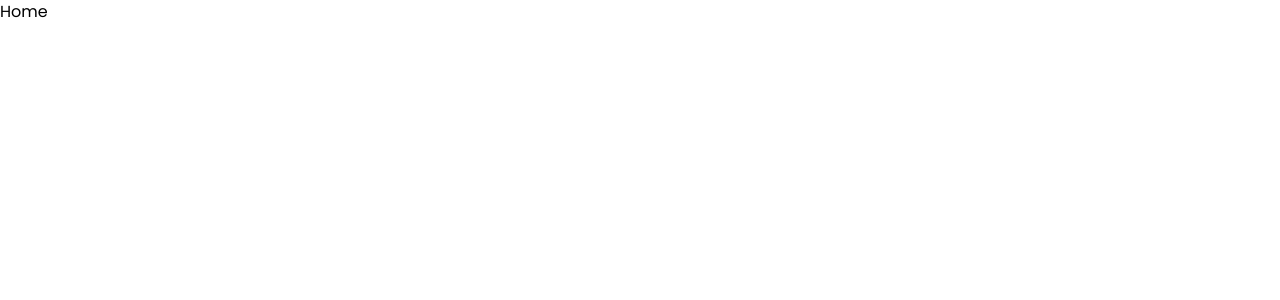
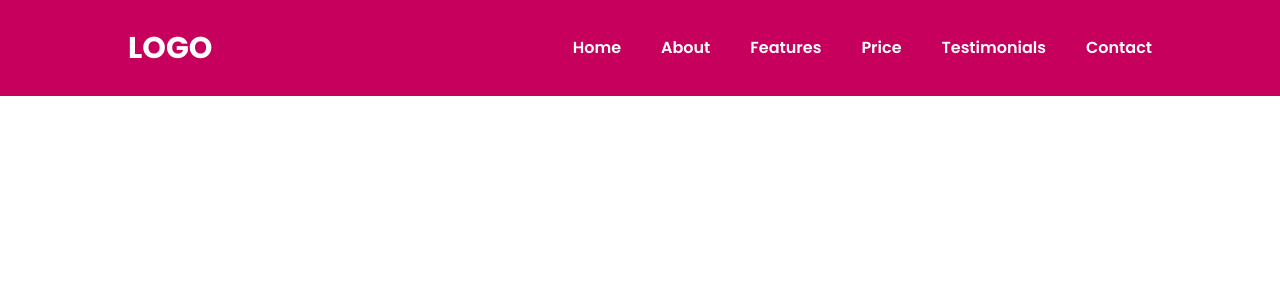
Before and after one commit to Jisap/next15-landingPage-product, a Next.js app: page / in a window 1280 px wide. Shown: the top 300 px of the page. Built offline with nearby package versions, Linux system fonts and the light colour scheme.

Commit message:
Add responsive navigation components and update layout

```diff
--- a/app/layout.tsx
+++ b/app/layout.tsx
@@ -1,6 +1,7 @@
 import type { Metadata } from "next";
 import { Poppins } from "next/font/google";
 import "./globals.css";
+import ResponsiveNav from "@/components/Home/Navbar/ResponsiveNav";
 
 const poppins = Poppins({
   weight: ["100", "200", "300", "400", "500", "600", "700", "800", "900"],
@@ -23,6 +24,7 @@ export default function RootLayout({
       <body
         className={`${poppins.className} antialiased`}
       >
+        <ResponsiveNav />
         {children}
       </body>
     </html>
--- a/components/Home/Navbar.tsx
+++ /dev/null
@@ -1,9 +0,0 @@
-import React from 'react'
-
-const Navbar = () => {
-  return (
-    <div>Navbar</div>
-  )
-}
-
-export default Navbar
--- /dev/null
+++ b/components/Home/Navbar/MobileNav.tsx
@@ -0,0 +1,9 @@
+import React from 'react'
+
+const MobileNav = () => {
+  return (
+    <div>MobileNav</div>
+  )
+}
+
+export default MobileNav
--- /dev/null
+++ b/components/Home/Navbar/Nav.tsx
@@ -0,0 +1,35 @@
+import { navLinks } from '@/constants/constant'
+import Link from 'next/link'
+import React from 'react'
+
+const Nav = () => {
+  return (
+    <div className='fixed w-full h-[12vh] z-[100] transition-all duration-200 bg-pink-700'>
+      <div className='flex items-center h-full justify-between sm:w-[80%] w-[90%] mx-auto'>
+        {/* logo */}
+        <div className='text-white font-bold text-2xl sm:text-3xl'>
+          LOGO
+        </div>
+
+        {/* navlinks */}
+        <div className='hidden lg:flex items-center space-x-10'>
+          {navLinks.map((link) => {
+            return (
+              <Link
+                key={link.id}
+                href={link.url}
+                className='text-white hover:text-green-300 font-semibold transition-all duration-200'
+              >
+                <p>
+                  {link.label}
+                </p>
+              </Link>
+            )
+          })}
+        </div>
+      </div>
+    </div>
+  )
+}
+
+export default Nav
--- /dev/null
+++ b/components/Home/Navbar/ResponsiveNav.tsx
@@ -0,0 +1,14 @@
+import React from 'react'
+import Nav from './Nav'
+import MobileNav from './MobileNav'
+
+const ResponsiveNav = () => {
+  return (
+    <div>
+      <Nav />
+      <MobileNav />
+    </div>
+  )
+}
+
+export default ResponsiveNav
--- /dev/null
+++ b/constants/constant.ts
@@ -0,0 +1,35 @@
+
+
+
+export const navLinks = [
+  {
+    id: 1,
+    url: "#",
+    label: "Home"
+  },
+  {
+    id: 2,
+    url: "#",
+    label: "About"
+  },
+  {
+    id: 3,
+    url: "#",
+    label: "Features"
+  },
+  {
+    id: 4,
+    url: "#",
+    label: "Price"
+  },
+  {
+    id: 5,
+    url: "#",
+    label: "Testimonials"
+  },
+  {
+    id: 6,
+    url: "#",
+    label: "Contact"
+  }
+]
```
